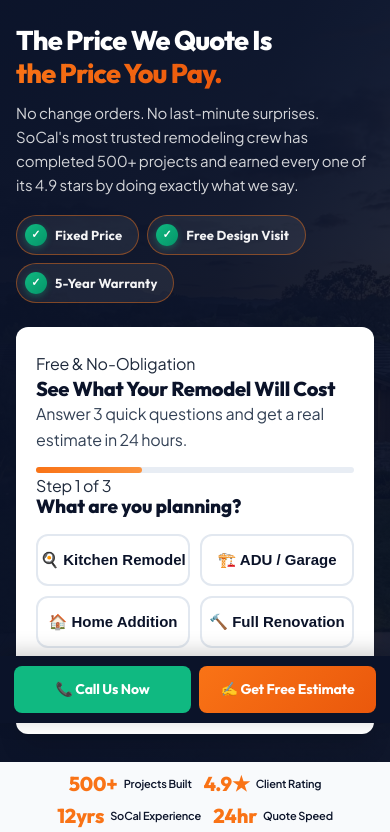
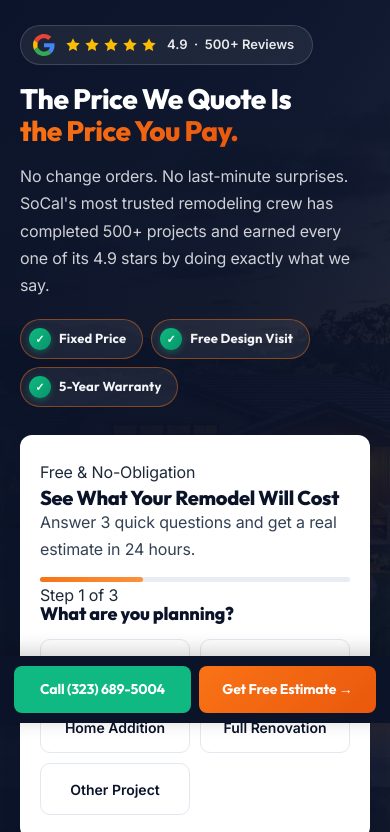
Before and after one commit to nayem-ads/socalremodel-landing, a website: page index.html in a window 390 px wide. Shown: the part 121-953 px from the top of the page. Drawn offline with Linux system fonts and the light colour scheme.

Commit message:
feat: Inter font, Google trust badge, mobile typography polish, emoji-free CTAs

```diff
--- a/index.html
+++ b/index.html
@@ -8,10 +8,9 @@
   <meta property="og:title" content="SoCal Remodel Quotes | Kitchen & ADU Specialists" />
   <meta property="og:description" content="Fixed-price remodels by SoCal's most trusted crew. Kitchens, ADUs, and home additions. Free itemized quote in 24 hours." />
 
-  <!-- Google Fonts -->
   <link rel="preconnect" href="https://fonts.googleapis.com" />
   <link rel="preconnect" href="https://fonts.gstatic.com" crossorigin />
-  <link href="https://fonts.googleapis.com/css2?family=Outfit:wght@400;500;600;700;800;900&family=Plus+Jakarta+Sans:wght@300;400;500;600;700;800&display=swap" rel="stylesheet" />
+  <link href="https://fonts.googleapis.com/css2?family=Inter:wght@400;500;600;700;800&family=Outfit:wght@400;600;700;800;900&display=swap" rel="stylesheet" />
 
   <!-- Meta Pixel Code -->
   <script>
@@ -57,13 +56,15 @@
     *, *::before, *::after { box-sizing: border-box; margin: 0; padding: 0; }
     html { scroll-behavior: smooth; font-size: 16px; }
     body {
-      font-family: 'Plus Jakarta Sans', sans-serif;
-      color: #1e293b; /* Slate 800 */
+      font-family: 'Inter', sans-serif;
+      color: #1e293b;
       background: #ffffff;
       overflow-x: hidden;
       -webkit-font-smoothing: antialiased;
-      line-height: 1.625;
+      -moz-osx-font-smoothing: grayscale;
+      line-height: 1.65;
       letter-spacing: -0.01em;
+      font-size: 16px;
     }
 
     /* ============================
@@ -97,15 +98,40 @@
       font-family: 'Outfit', sans-serif;
       font-weight: 800;
       color: var(--primary);
-      line-height: 1.2;
-    }
-    h1 { font-size: clamp(32px, 5vw, 54px); letter-spacing: -0.03em; line-height: 1.15; }
+      line-height: 1.15;
+    }
+    h1 { font-size: clamp(32px, 5vw, 54px); letter-spacing: -0.03em; line-height: 1.12; }
     h2 { font-size: clamp(26px, 4vw, 40px); letter-spacing: -0.02em; }
     h3 { font-size: clamp(20px, 3vw, 26px); letter-spacing: -0.015em; }
     h4 { font-size: 18px; letter-spacing: -0.01em; }
-    p { color: var(--text-muted); }
+    p { color: var(--text-muted); font-size: 16px; line-height: 1.7; }
     a { text-decoration: none; color: inherit; }
     img { max-width: 100%; display: block; }
+
+    /* Google Trust Badge */
+    .google-badge {
+      display: inline-flex;
+      align-items: center;
+      gap: 10px;
+      background: rgba(255,255,255,0.07);
+      border: 1px solid rgba(255,255,255,0.15);
+      border-radius: 100px;
+      padding: 8px 18px 8px 12px;
+      margin-bottom: 22px;
+    }
+    .google-badge-stars {
+      display: flex;
+      align-items: center;
+      gap: 3px;
+    }
+    .google-badge-stars svg { width: 16px; height: 16px; }
+    .google-badge-text {
+      font-size: 13px;
+      font-weight: 600;
+      color: rgba(255,255,255,0.9);
+      font-family: 'Inter', sans-serif;
+      letter-spacing: 0;
+    }
 
     /* ============================
        UTILITY
@@ -852,11 +878,12 @@
     @media (max-width: 680px) {
       .section { padding: 64px 0; }
       .hero { min-height: auto; }
-      .hero-inner { padding: 36px 16px 28px; gap: 24px; }
+      .hero-inner { padding: 36px 20px 32px; gap: 28px; }
       .hero-eyebrow { display: none; }
-      .hero-title { font-size: 27px; line-height: 1.2; margin-bottom: 12px; text-align: left; }
-      .hero-desc { display: block !important; font-size: 15px; line-height: 1.6; color: rgba(255,255,255,0.82); margin-bottom: 0; }
-      .hero-trust-pills { gap: 8px; margin-top: 18px; }
+      .hero-title { font-size: 28px; line-height: 1.15; margin-bottom: 16px; text-align: left; letter-spacing: -0.02em; }
+      .hero-desc { display: block !important; font-size: 16px; line-height: 1.7; color: rgba(255,255,255,0.8); margin-bottom: 0; font-weight: 400; }
+      .hero-trust-pills { gap: 8px; margin-top: 20px; }
+      .google-badge { margin-bottom: 18px; }
       .hero-form-card { padding: 24px 20px; border-radius: var(--radius-md); width: 100%; max-width: 100%; }
       .form-card-header { margin: -24px -20px 16px; padding: 16px 20px; }
       .form-card-header h3 { font-size: 17px; }
@@ -1143,10 +1170,10 @@
   <div class="topbar">
     <div class="container">
       <div class="topbar-inner">
-        <div class="topbar-item location">📍 Serving Los Angeles, Orange County, & San Diego</div>
+        <div class="topbar-item location">Serving Los Angeles, Orange County, & San Diego</div>
         <div class="topbar-group">
-          <div class="topbar-item">⭐ 500+ Projects Completed</div>
-          <div class="topbar-item">🏆 CA Licensed, Bonded & Insured</div>
+          <div class="topbar-item">500+ Projects Completed</div>
+          <div class="topbar-item">CA Licensed, Bonded & Insured</div>
         </div>
       </div>
     </div>
@@ -1164,7 +1191,6 @@
       </a>
       <div class="header-cta-group">
         <a href="tel:+13236895004" class="header-phone">
-          <div class="ph-icon">📞</div>
           <span>(323) 689-5004</span>
         </a>
         <a href="#lead-form" class="btn btn-primary header-cta-btn">Free Quote</a>
@@ -1178,6 +1204,24 @@
     <div class="hero-overlay"></div>
     <div class="hero-inner container">
       <div class="hero-content">
+        <!-- Google Trust Badge -->
+        <div class="google-badge fade-up">
+            <!-- Google G logo -->
+            <svg width="22" height="22" viewBox="0 0 48 48" xmlns="http://www.w3.org/2000/svg">
+              <path fill="#EA4335" d="M24 9.5c3.54 0 6.71 1.22 9.21 3.6l6.85-6.85C35.9 2.38 30.47 0 24 0 14.62 0 6.51 5.38 2.56 13.22l7.98 6.19C12.43 13.72 17.74 9.5 24 9.5z"/>
+              <path fill="#4285F4" d="M46.98 24.55c0-1.57-.15-3.09-.38-4.55H24v9.02h12.94c-.58 2.96-2.26 5.48-4.78 7.18l7.73 6c4.51-4.18 7.09-10.36 7.09-17.65z"/>
+              <path fill="#FBBC05" d="M10.53 28.59c-.48-1.45-.76-2.99-.76-4.59s.27-3.14.76-4.59l-7.98-6.19C.92 16.46 0 20.12 0 24c0 3.88.92 7.54 2.56 10.78l7.97-6.19z"/>
+              <path fill="#34A853" d="M24 48c6.48 0 11.93-2.13 15.89-5.81l-7.73-6c-2.15 1.45-4.92 2.3-8.16 2.3-6.26 0-11.57-4.22-13.47-9.91l-7.98 6.19C6.51 42.62 14.62 48 24 48z"/>
+            </svg>
+            <div class="google-badge-stars">
+              <svg viewBox="0 0 24 24" fill="#FBBC05"><path d="M12 2l3.09 6.26L22 9.27l-5 4.87 1.18 6.88L12 17.77l-6.18 3.25L7 14.14 2 9.27l6.91-1.01L12 2z"/></svg>
+              <svg viewBox="0 0 24 24" fill="#FBBC05"><path d="M12 2l3.09 6.26L22 9.27l-5 4.87 1.18 6.88L12 17.77l-6.18 3.25L7 14.14 2 9.27l6.91-1.01L12 2z"/></svg>
+              <svg viewBox="0 0 24 24" fill="#FBBC05"><path d="M12 2l3.09 6.26L22 9.27l-5 4.87 1.18 6.88L12 17.77l-6.18 3.25L7 14.14 2 9.27l6.91-1.01L12 2z"/></svg>
+              <svg viewBox="0 0 24 24" fill="#FBBC05"><path d="M12 2l3.09 6.26L22 9.27l-5 4.87 1.18 6.88L12 17.77l-6.18 3.25L7 14.14 2 9.27l6.91-1.01L12 2z"/></svg>
+              <svg viewBox="0 0 24 24" fill="#FBBC05"><path d="M12 2l3.09 6.26L22 9.27l-5 4.87 1.18 6.88L12 17.77l-6.18 3.25L7 14.14 2 9.27l6.91-1.01L12 2z"/></svg>
+            </div>
+            <span class="google-badge-text">4.9 &nbsp;&middot;&nbsp; 500+ Reviews</span>
+        </div>
         <div class="hero-eyebrow fade-up">SoCal's Kitchen & ADU Specialists</div>
         <h1 class="hero-title fade-up delay-1">
           The Price We Quote Is<br />
@@ -1202,11 +1246,11 @@
           <div class="ms-step active" data-step="1">
             <p class="ms-q">What are you planning?</p>
             <div class="ms-grid">
-              <button type="button" class="ms-opt" data-field="service" data-value="Kitchen Remodel">🍳 Kitchen Remodel</button>
-              <button type="button" class="ms-opt" data-field="service" data-value="ADU / Garage Conversion">🏗️ ADU / Garage</button>
-              <button type="button" class="ms-opt" data-field="service" data-value="Home Addition">🏠 Home Addition</button>
-              <button type="button" class="ms-opt" data-field="service" data-value="Whole Home Renovation">🔨 Full Renovation</button>
-              <button type="button" class="ms-opt ms-wide" data-field="service" data-value="Other">✚ Other Project</button>
+              <button type="button" class="ms-opt" data-field="service" data-value="Kitchen Remodel">Kitchen Remodel</button>
+              <button type="button" class="ms-opt" data-field="service" data-value="ADU / Garage Conversion">ADU / Garage</button>
+              <button type="button" class="ms-opt" data-field="service" data-value="Home Addition">Home Addition</button>
+              <button type="button" class="ms-opt" data-field="service" data-value="Whole Home Renovation">Full Renovation</button>
+              <button type="button" class="ms-opt ms-wide" data-field="service" data-value="Other">Other Project</button>
             </div>
           </div>
           <div class="ms-step" data-step="2">
@@ -1227,24 +1271,28 @@
             <input name="phone" type="tel" placeholder="(323) 555-0000" required>
             <label>Email (optional)</label>
             <input name="email" type="email" placeholder="your@email.com">
-            <button type="submit" class="btn-submit">Get My Free Quote →</button>
-            <p class="ms-secure">🔒 We never sell your data.</p>
+            <button type="submit" class="btn-submit">Send My Estimate Request &rarr;</button>
+            <p class="ms-secure">Your information is private and never shared.</p>
             <button type="button" class="ms-back" onclick="msGo(2)">← Back</button>
           </div>
           <input type="hidden" name="service"><input type="hidden" name="budget">
         </form>
       </div>
       <style>
-      .ms-progress{position:relative;height:6px;background:#e8edf4;border-radius:99px;margin:14px 0 18px}
+      .ms-progress{position:relative;height:5px;background:#e8edf4;border-radius:99px;margin:14px 0 20px}
       .ms-bar{height:100%;width:33.3%;background:linear-gradient(90deg,#f97316,#fb923c);border-radius:99px;transition:width .35s ease}
       .ms-step{display:none}.ms-step.active{display:block;animation:msIn .3s ease}
-      @keyframes msIn{from{opacity:0;transform:translateX(14px)}to{opacity:1;transform:none}}
-      .ms-q{font-family:Outfit,sans-serif;font-weight:800;font-size:19px;color:#0b1329;margin:14px 0 4px}
-      .ms-grid{display:grid;grid-template-columns:1fr 1fr;gap:10px;margin-top:12px}
-      .ms-opt{min-height:52px;border:2px solid #e2e8f0;border-radius:12px;background:#fff;font-size:15px;font-weight:600;color:#0b1329;cursor:pointer;transition:all .15s}
+      @keyframes msIn{from{opacity:0;transform:translateX(12px)}to{opacity:1;transform:none}}
+      .ms-q{font-family:'Outfit',sans-serif;font-weight:800;font-size:18px;color:#0b1329;margin:14px 0 6px;letter-spacing:-0.01em;line-height:1.3}
+      .ms-grid{display:grid;grid-template-columns:1fr 1fr;gap:10px;margin-top:14px}
+      .ms-opt{min-height:52px;border:1.5px solid #e2e8f0;border-radius:10px;background:#fff;font-size:14px;font-weight:600;color:#0b1329;cursor:pointer;transition:all .15s;font-family:'Inter',sans-serif;letter-spacing:0}
+      .ms-opt:hover{border-color:#f97316;background:#fff7ed}
       .ms-opt.selected{border-color:#f97316;background:#fff7ed;box-shadow:0 0 0 3px rgba(249,115,22,.15)}
-      .ms-back{background:none;border:none;color:#64748b;font-size:13px;margin-top:14px;cursor:pointer;text-decoration:underline}
-      .btn-submit{width:100%;min-height:58px;font-size:18px;font-weight:800;font-family:Outfit,sans-serif;color:#fff;background:linear-gradient(135deg,#f97316,#ea580c);border:none;border-radius:12px;margin-top:18px;cursor:pointer}
+      .ms-back{background:none;border:none;color:#94a3b8;font-size:13px;margin-top:14px;cursor:pointer;text-decoration:none;font-family:'Inter',sans-serif;}
+      .ms-back:hover{color:#64748b;}
+      .btn-submit{width:100%;min-height:56px;font-size:17px;font-weight:700;font-family:'Inter',sans-serif;color:#fff;background:#0b1329;border:none;border-radius:12px;margin-top:18px;cursor:pointer;letter-spacing:-0.01em;transition:background .2s;}
+      .btn-submit:hover{background:#1e293b;}
+      .ms-secure{font-size:12px;color:#94a3b8;text-align:center;margin-top:10px;font-family:'Inter',sans-serif;}
       </style>
       <script>
       function msGo(n){
@@ -1555,10 +1603,10 @@
   <!-- MOBILE STICKY CTA -->
   <div class="mobile-sticky-cta">
     <a href="tel:+13236895004" class="msb-call">
-      📞 Call Us Now
+      Call (323) 689-5004
     </a>
     <a href="#lead-form" class="msb-quote">
-      ✍️ Get Free Estimate
+      Get Free Estimate &rarr;
     </a>
   </div>
 
```
